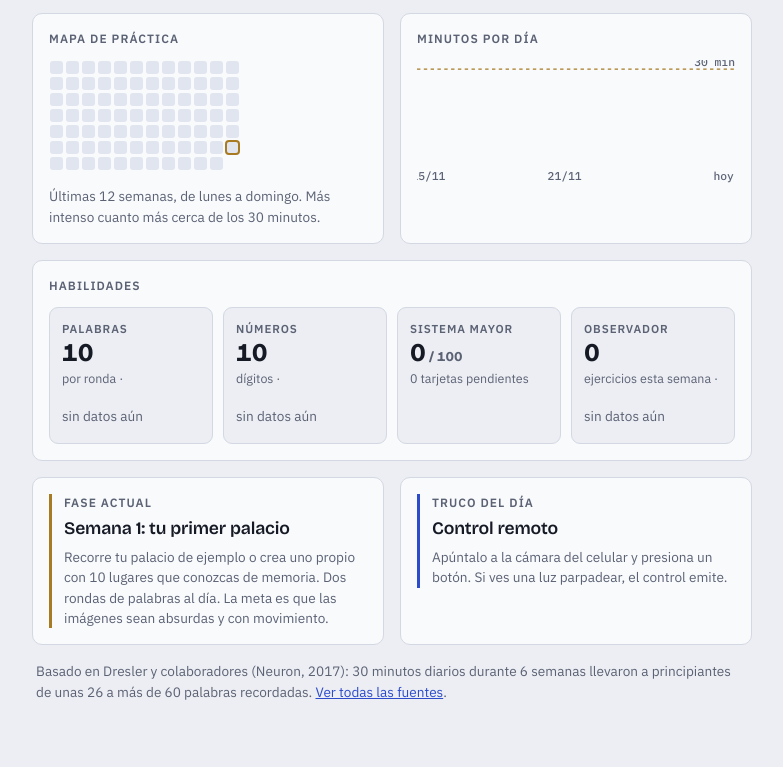
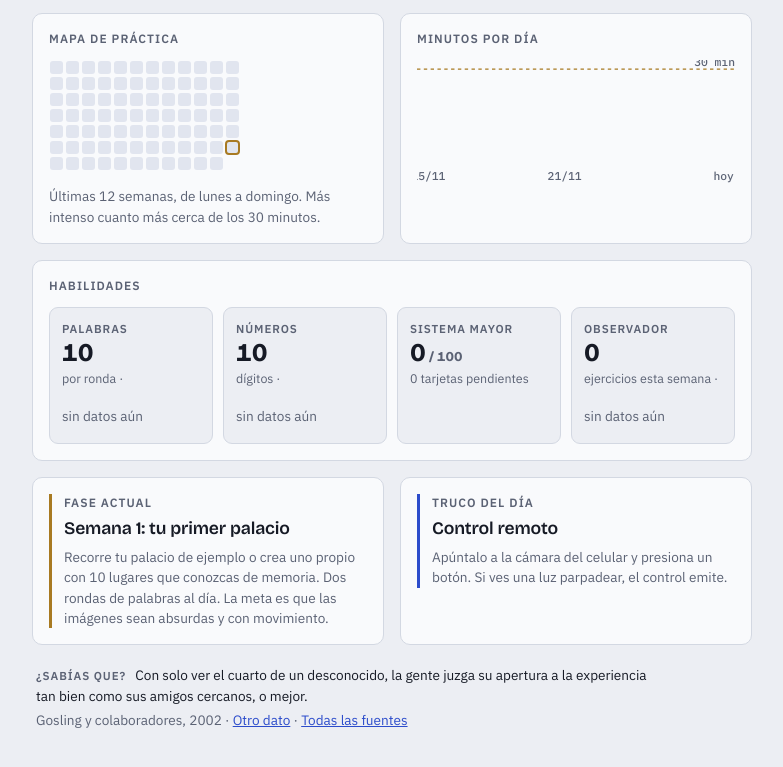
Before and after one commit to Baimason/Mnemos, a plain HTML site: page index.html in a window 1280 px wide. Shown: the part 1289-2056 px from the top of the page, without its empty margins (248-1031 px from the left). Drawn offline with nearby package versions, Linux system fonts and the light colour scheme.

Commit message:
Dato del día rotativo con hallazgos de todos los módulos
Co-Authored-By: Claude Opus 5.5 <noreply@anthropic.com>
Claude-Session: https://claude.ai/code/session_01Ckett5E1ziJr3V13La2icr

```diff
--- a/index.html
+++ b/index.html
@@ -221,6 +221,8 @@ details.goals[open] summary{margin-bottom:8px}
 .pad .btn{padding:12px 0;font-family:var(--f-mono)}
 .pad4{display:grid;grid-template-columns:repeat(2,minmax(0,1fr));gap:10px}
 .pad4 .btn{padding:16px;font-size:1.05rem}
+.factline{padding:4px 4px 0;display:flex;flex-direction:column;gap:4px;max-width:70ch}
+.factline .sk-t{margin-right:6px}
 @media (prefers-reduced-motion:reduce){*{transition:none!important;animation:none!important}}
 </style>
 
@@ -443,6 +445,8 @@ function renderGuia(){
     + '<li>Lichtenstein, S., Fischhoff, B. y Phillips, L. D. (1982). Calibration of probabilities: the state of the art to 1980. En Kahneman, Slovic y Tversky (Eds.), <i>Judgment under Uncertainty</i>. Cambridge University Press.</li>'
     + '<li>Weinstein, L. y Adam, J. A. (2008). <i>Guesstimation</i>. Princeton University Press.</li></ul>'
     + '<h3>Ejercicios y técnicas</h3><ul class="refs">'
+    + '<li>Stroop, J. R. (1935). Studies of interference in serial verbal reactions. <i>Journal of Experimental Psychology</i>, 18(6), 643 a 662.</li>'
+    + '<li>Ebbinghaus, H. (1885). <i>Über das Gedächtnis</i>. Duncker und Humblot.</li>'
     + '<li>Conway, J. H. (1973). Tomorrow is the day after Doomsday. <i>Eureka</i>, 36, 28 a 31.</li>'
     + '<li>Berlekamp, E., Conway, J. H. y Guy, R. (1982). <i>Winning Ways for Your Mathematical Plays</i>. Academic Press.</li>'
     + '<li>Kipling, R. (1901). <i>Kim</i>. Macmillan (origen del juego de Kim).</li>'
@@ -549,6 +553,22 @@ function renderSync(){
 }
 
 /* ---------- HOY ---------- */
+var FACTS = [
+  ["Principiantes que entrenaron el método de loci 30 minutos al día durante 6 semanas pasaron de recordar unas 26 palabras a más de 60, y lo mantuvieron meses después.", "Dresler y colaboradores, Neuron, 2017"],
+  ["Los campeones de memoria no tienen cerebros fuera de lo común. La diferencia está en la estrategia: casi todos usan rutas espaciales, como el palacio de la memoria.", "Maguire y colaboradores, Nature Neuroscience, 2003"],
+  ["Al juzgar si alguien miente, la gente acierta en promedio un 54% de las veces, apenas mejor que lanzar una moneda. Policías y jueces no lo hacen mucho mejor.", "Bond y DePaulo, 2006"],
+  ["Con solo ver el cuarto de un desconocido, la gente juzga su apertura a la experiencia tan bien como sus amigos cercanos, o mejor.", "Gosling y colaboradores, 2002"],
+  ["Clips mudos de unos 30 segundos de un profesor dando clase bastaron para predecir cómo lo evaluarían sus estudiantes al final del semestre.", "Ambady y Rosenthal, 1993"],
+  ["Cuando la gente da un rango en el que está 90% segura, la respuesta real suele quedar fuera muchas más veces de lo esperado. Es el sesgo de sobreconfianza.", "Lichtenstein, Fischhoff y Phillips, 1982"],
+  ["Personas comunes entrenadas en calibrar sus probabilidades llegaron a pronosticar eventos mundiales mejor que analistas con acceso a información clasificada.", "Tetlock y Gardner, Superforecasting, 2015"],
+  ["En la primera prueba nuclear, Enrico Fermi dejó caer papelitos al pasar la onda expansiva y, por cuánto se movieron, estimó la potencia de la explosión del orden correcto.", "Relato histórico de la prueba Trinity, 1945"],
+  ["El puntaje que usa Calibración se inventó para evaluar pronósticos del clima: mide qué tan buenas eran las probabilidades, no solo si acertaste.", "Brier, Monthly Weather Review, 1950"],
+  ["John Ridley Stroop publicó en 1935 que nombrar el color de la tinta cuesta más cuando la palabra dice otro color. Es de los efectos más replicados de la psicología.", "Stroop, 1935"],
+  ["John Conway practicaba el algoritmo Doomsday con su computadora hasta calcular el día de la semana de cualquier fecha en unos 2 segundos.", "Conway, 1973"],
+  ["En la novela de Kipling, el juego de las piedras escondidas entrenaba a un joven espía para observar. Después los scouts lo adoptaron como ejercicio.", "Kipling, 1901; Baden-Powell, 1908"],
+  ["Un estudio con más de 11 000 personas encontró que el entrenamiento cerebral mejora mucho las tareas practicadas, pero muy poco las que no se practicaron.", "Owen y colaboradores, Nature, 2010"],
+  ["Sin repaso, olvidamos buena parte de lo aprendido en pocos días. Repasar justo antes de olvidar es la base de las tarjetas del sistema mayor.", "Ebbinghaus, 1885"]
+];
 var TRICKS = [
   ["Grados con la mano", "Con el brazo estirado: meñique ≈ 1°, tres dedos ≈ 5°, puño ≈ 10°, palmo abierto ≈ 20°. Mide los tuyos una vez."],
   ["Distancia por tamaño conocido", "Distancia ≈ tamaño del objeto × 57 ÷ grados que ocupa. Una persona de 1,7 m que cabe detrás del meñique está a unos 100 m."],
@@ -574,6 +594,7 @@ var TRICKS = [
   ["Comportamiento base", "Antes de interpretar a alguien, fíjate cómo actúa normalmente. Importan los cambios respecto a esa base, no los gestos sueltos."],
   ["Escaleras de Holmes", "Cuenta escalones, ventanas o puertas en lugares que frecuentas. Te sorprenderá lo poco que sabes de sitios que ves a diario."]
 ];
+var factIdx = null;
 function isActiveDay(d){ var l = S.log[d]; return !!(l && (l.w+l.n+l.m+(l.o||0))>0); }
 function practicedDays(){ var n = 0; for(var d in S.log) if(isActiveDay(d)) n++; return n; }
 function sessionNum(){ return practicedDays() + (isActiveDay(todayStr()) ? 0 : 1); }
@@ -674,10 +695,12 @@ function renderHoy(){
   h += '<div class="grid2"><div class="panel"><div class="phase"><h3>Fase actual</h3><h2 style="font-size:1.1rem">'+esc(ph.t)+'</h2><p class="muted small">'+esc(ph.d)+'</p></div></div>'
     + '<div class="panel"><div class="phase" style="border-color:var(--accent)"><h3>Truco del día</h3><h2 style="font-size:1.1rem">'+esc(trick[0])+'</h2><p class="muted small">'+esc(trick[1])+'</p></div></div></div>';
 
-  h += '<p class="small muted" style="padding:0 4px">Basado en Dresler y colaboradores (Neuron, 2017): 30 minutos diarios durante 6 semanas llevaron a principiantes de unas 26 a más de 60 palabras recordadas. <a href="#" data-go="guia" data-anchor="g-fuentes" style="color:var(--accent)">Ver todas las fuentes</a>.</p>';
+  var fi = (factIdx==null ? (Math.abs(daysBetween("2026-01-01", todayStr()))*5)%FACTS.length : factIdx), fact = FACTS[fi];
+  h += '<div class="factline"><p class="small"><span class="sk-t">¿Sabías que?</span> '+esc(fact[0])+'</p><p class="small muted">'+esc(fact[1])+' · <a href="#" id="factNext" style="color:var(--accent)">Otro dato</a> · <a href="#" data-go="guia" data-anchor="g-fuentes" style="color:var(--accent)">Todas las fuentes</a></p></div>';
   h += '</section>';
   view.innerHTML = h;
   wireGuidedPanel();
+  var fn = document.getElementById("factNext"); if(fn) fn.onclick = function(e){ e.preventDefault(); factIdx = (fi+1)%FACTS.length; renderHoy(); var f = view.querySelector(".factline"); if(f) f.scrollIntoView({block:"nearest"}); };
   view.querySelectorAll("[data-go]").forEach(function(b){ b.onclick = function(e){ e.preventDefault(); var a = b.getAttribute("data-anchor"); go(b.getAttribute("data-go")); if(a){ var t = document.getElementById(a); if(t) t.scrollIntoView({block:"start"}); } }; });
 }
 
```
